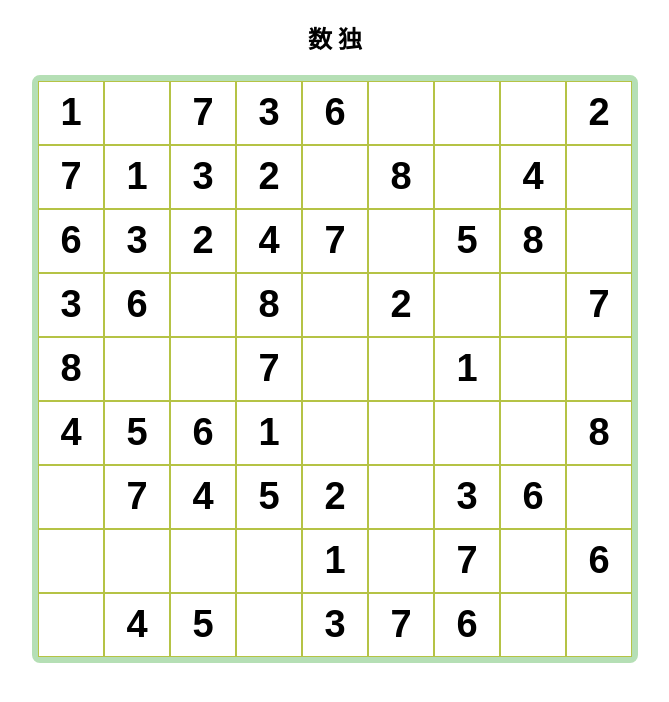
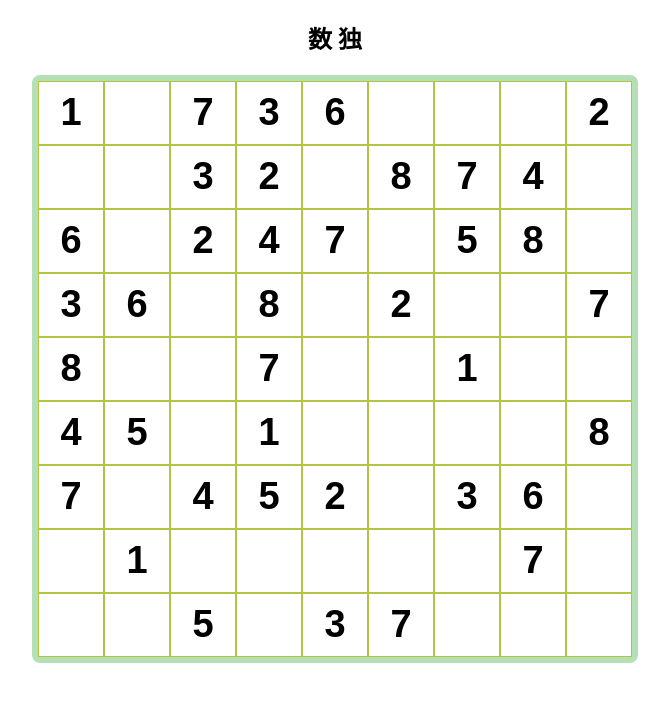
Before and after one commit to tonny-zhang-fork/sudoku, a plain HTML site: page js/sudoku_my.html in a window 1280 px wide. Shown: the whole page, without its empty margins (305-974 px from the left). Drawn offline with Linux system fonts and the light colour scheme.

Commit message:
beta
无九宫格区分线，无正确与否的判断，无颜色区分，初始化填充为随机，需将已填充的数字input设置为disable

```diff
--- /dev/null
+++ b/js/sudoku.js
@@ -0,0 +1,106 @@
+function $(id) {
+	return document.getElementById(id);
+}
+
+var array_init 		= new Array(); 		//程序生成的矩阵初始化
+var array_current 	= new Array(); 		//当前矩阵
+var array_user 		= new Array();		//用户输入
+
+var sudoku = {
+	array_init: new Array(),
+	complexity: 0.5,
+	tableId: "boxGrid",
+
+	rndNum: function() {
+		//随机数字1-9
+		return parseInt(Math.random() * 8 + 1);
+	},
+	//获取九宫格域
+	getDistrict: function(n) {
+		return parseInt(n/3) * 3;
+	},
+	//初始化矩阵数据
+	initialize: function() {
+		//横向行
+		for(var i = 0; i < 9; i++)
+		{
+			this.array_init[i] = new Array();
+			//纵向列
+			for(var j = 0; j < 9; j++)
+			{
+				this.array_init[i][j] = '';
+				var newNum = this.rndNum();
+
+				if(this.chkRepeat(i, j, newNum))
+				{
+
+					this.array_init[i][j] = newNum;
+				}
+			}
+
+		}
+		//alert(this.array_init.length);
+	},
+	//检测重复
+	chkRepeat: function(x, y, num) {
+		//检测所属九宫格区域内是否重复
+		var d_x = this.getDistrict(x);
+		var d_y = this.getDistrict(y);
+
+		for(var i = 0; i < 9; i++)
+		{
+			//列重复 //行重复
+			if((x in this.array_init && i in this.array_init[x] && this.array_init[x][i] == num) || (i in this.array_init && y in this.array_init[i] && this.array_init[i][y] == num) )
+			{
+
+				//若重复则不可设置
+				return false;
+			}
+			//九宫格内检测
+			//i所在区域
+			var d_i = this.getDistrict(i);
+
+			for(var j = 0; j < 9; j++)
+			{
+				//j所在区域
+				var d_j = this.getDistrict(j);
+				if(d_i == d_x && d_j == d_y && i in this.array_init && j in this.array_init[i] && this.array_init[i][j] == num)
+				{
+					//若重复则不可设置
+					return false;
+				}
+			}
+		}
+
+		return true;
+	},
+
+	fillTable: function() {
+
+		//填充行
+		var trEle = "";
+		for(var i = 0; i < 9; i++)
+		{
+			trEle += "<tr>";
+
+			for(var j = 0; j < 9; j++)
+			{
+				trEle += "<td>";
+				trEle += "<input type='text' value='" + this.array_init[i][j] + "' maxlength=1 id='g_" + i + j + "'/>";
+				trEle += "</td>";
+			}
+			trEle += "</tr>";
+
+		}
+		$(this.tableId).innerHTML = trEle;
+	},
+	release: function() {
+		this.array_init = new Array();
+	},
+	exec: function() {
+		this.initialize();
+		this.fillTable();
+		this.release();
+	}
+}
+sudoku.exec();
--- a/js/sudoku_my.html
+++ b/js/sudoku_my.html
@@ -1,7 +1,8 @@
-<!DOCTYPE html PUBLIC "-//W3C//DTD XHTML 1.0 Transitional//EN" "http://www.w3.org/TR/xhtml1/DTD/xhtml1-transitional.dtd">
+<!DOCTYPE html>
 <html xmlns="http://www.w3.org/1999/xhtml">
 	<head>
 		<meta http-equiv="Content-Type" content="text/html; charset=utf-8" />
+		<meta http-equiv="pragma" content="no-cache" />
 		<title>HTML5 sudoku</title>
 		<style type="text/css">
 			body {
@@ -62,112 +63,8 @@
 				</table>
 			</div>
 		</div>
-	<script>
-			function $(id) {
-				return document.getElementById(id);
-			}
-
-			var array_init 		= new Array(); 		//程序生成的矩阵初始化
-			var array_current 	= new Array(); 		//当前矩阵
-			var array_user 		= new Array();		//用户输入
-
-			var sudoku = {
-				array_init: new Array(),
-				complexity: 0.5,
-				tableId: "boxGrid",
-
-				rndNum: function () {
-					//随机数字1-9
-					return parseInt(Math.random() * 8 + 1);
-				},
-
-				//初始化矩阵数据
-				initialize: function() {
-					//横向行
-					for(var i = 1; i <= 9; i++)
-					{
-						this.array_init[i] = new Array();
-						//纵向列
-						for(var j = 1; j <= 9; j++)
-						{
-							this.array_init[i][j] = '';
-							var newNum = this.rndNum();
-
-							if(this.chkRepeat(i, j, newNum))
-							{
-							alert(newNum);
-								this.array_init[i][j] = newNum;
-							}
-						}
-
-					}
-					//alert(this.array_init.length);
-				},
-				//检测重复
-				chkRepeat: function(x, y, num) {
-
-					alert(x);
-					for(var i = 1; i <= 9; i++)
-					{
-						//列重复 //行重复
-						if((x in this.array_init && i in this.array_init[x] && this.array_init[x][i] != '' && this.array_init[x][i] == num) || (i in this.array_init && y in this.array_init[i] && this.array_init[i][y] != '' && this.array_init[i][y] == num) )
-						{
-							alert(x);
-							//若重复则不可设置
-							return false;
-						}
-					}
-
-					//检测所属九宫格区域内是否重复
-					var d_i = parseInt(x/3) * 3;
-					var d_j = parseInt(y/3) * 3;
-					for(var counter = 0; counter < 9; counter++)
-					{
-					alert(d_i + '/' + d_j);
-						if(d_i == x && d_j == y)
-							continue;
-						if(d_i in this.array_init && d_j in this.array_init[d_i] && this.array_init[d_i][d_j] != '' && this.array_init[d_i][d_j] == num)
-						{
-							alert(this.array_init[d_i][d_j]);
-							return false;
-						}
-					}
-
-					return true;
-				},
-
-				fillTable: function() {
-
-					//填充行
-					var trEle = "";
-					for(var i = 1; i <= 9; i++)
-					{
-						trEle += "<tr>";
-
-						for(var j = 1; j <= 9; j++)
-						{
-							trEle += "<td>";
-							trEle += "<input type='text' value='" + this.array_init[i][j] + "' maxlength=1 id='" + i + j + "'/>";
-							trEle += "</td>";
-						}
-						trEle += "</tr>";
-
-					}
-					alert(trEle);
-					$(this.tableId).innerHTML = trEle;
-				},
-				release: function() {
-					this.array_init = new Array();
-				},
-				exec: function() {
-					this.initialize();
-					this.fillTable();
-					alert('');
-					this.release();
-				}
-			}
-			sudoku.exec();
-
+		<script type="text/javascript" language="javascript" src="sudoku.js?v=2"></script>
+		<script>
 
 		</script>
 	</body>
```
